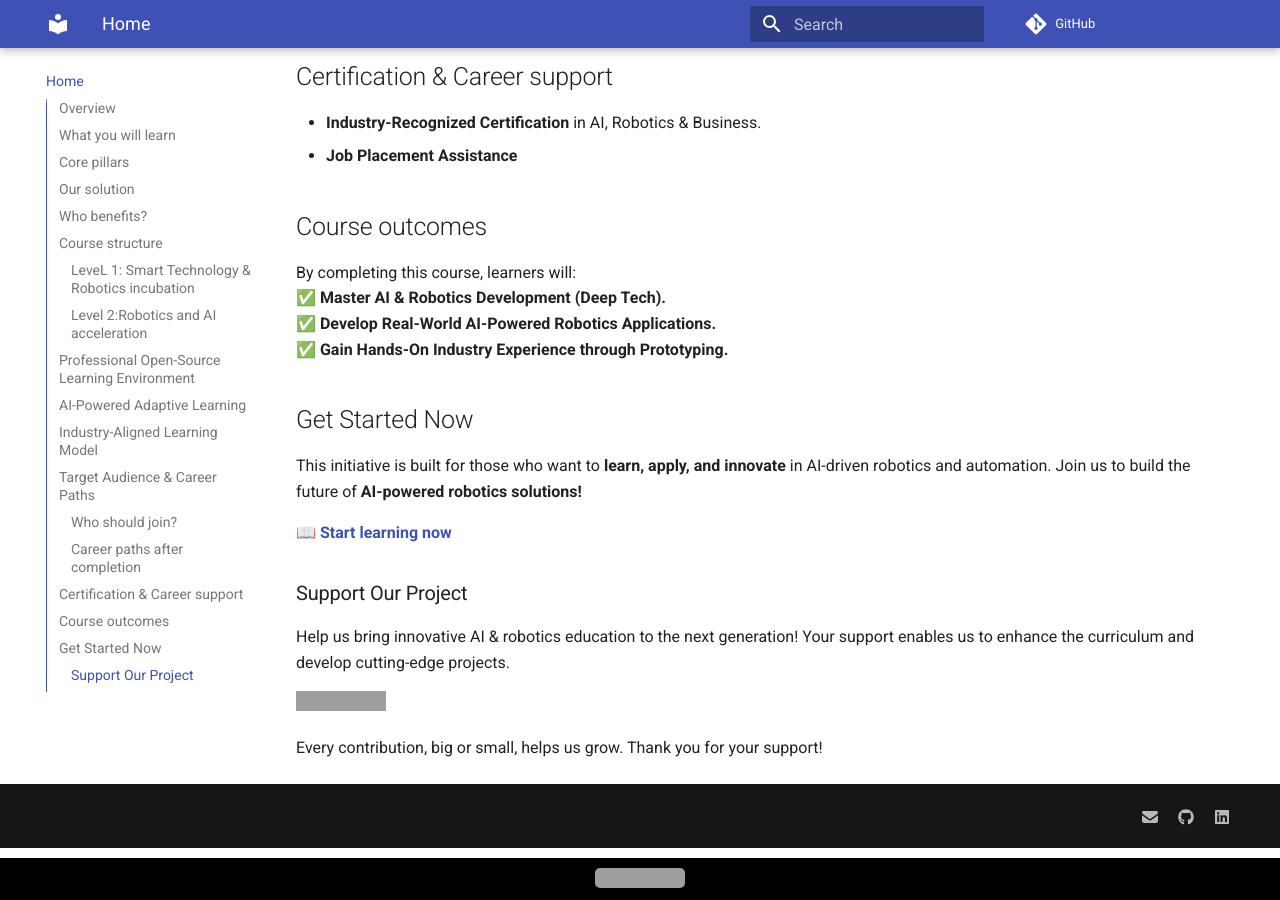
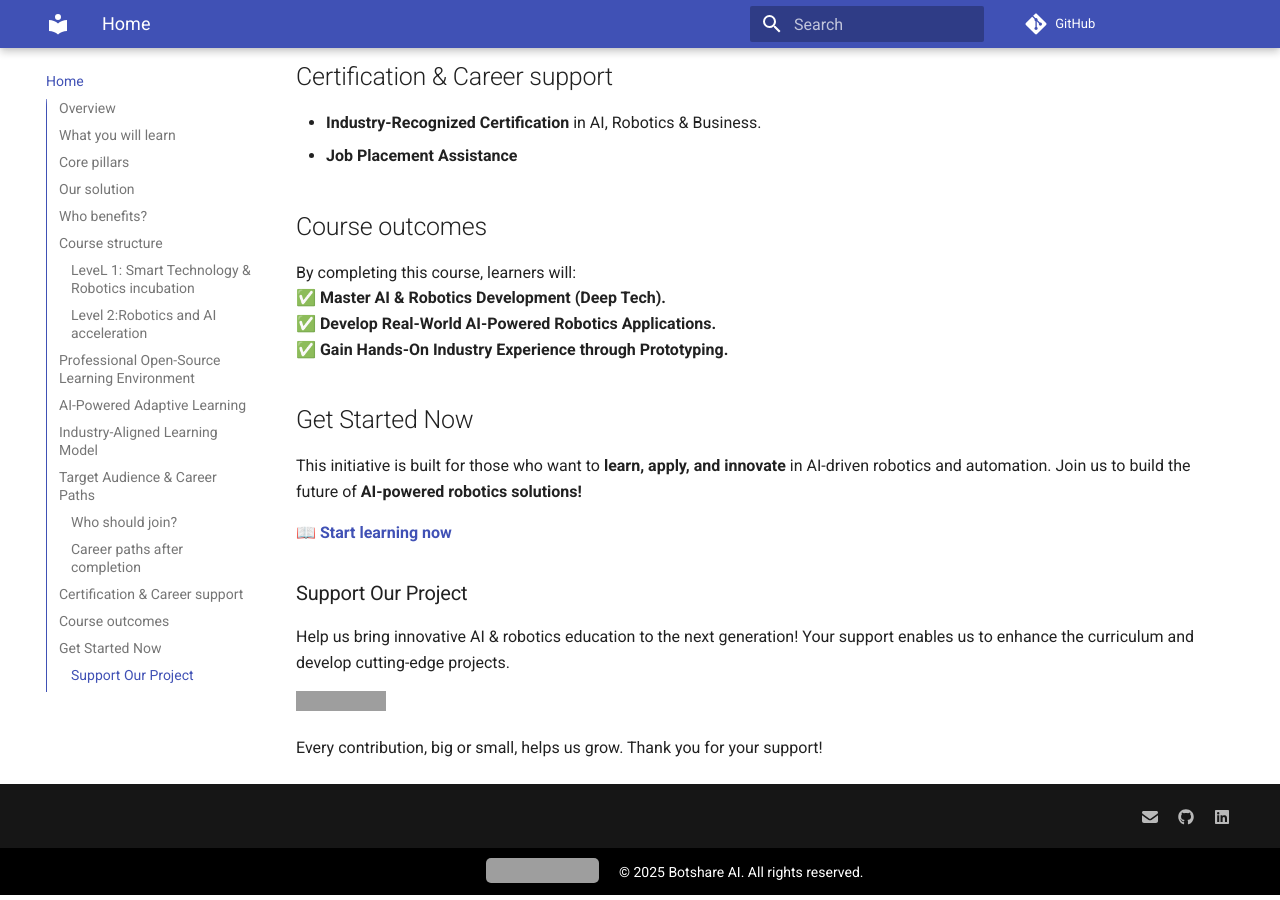
Before and after one commit to BotshareAI/Botshare_book, an MkDocs documentation site: the page built from docs/index.md, in a window 1280 px wide and 900 px high, scrolled down 4264 px. Built offline with MkDocs 1.6.1 and Material for MkDocs 9.7.7, drawn with Linux system fonts in a browser that asks for light colours; grey boxes are pictures that could not be loaded.

Commit message:
Update main.html

```diff
--- a/docs/overrides/main.html
+++ b/docs/overrides/main.html
@@ -2,9 +2,26 @@
 
 {% block footer %}
 {{ super() }}
-<div style="text-align: center; margin-top: 10px; background-color: black; padding: 10px;">
-    <a href="https://www.paypal.com/paypalme/BotshareAI" target="_blank">
-        <img src="https://img.shields.io/badge/Donate-PayPal-black.svg" alt="Donate via PayPal" style="border-radius: 5px;">
+<div style="display: flex; justify-content: center; align-items: center; flex-wrap: wrap; padding: 10px; background-color: black;">
+    <!-- Social Icons -->
+    <a href="mailto:info@botshare.ai" style="margin: 0 10px;">
+        <i class="fa-solid fa-envelope" style="color: white; font-size: 20px;"></i>
     </a>
+    <a href="https://github.com/openAMRobot" style="margin: 0 10px;">
+        <i class="fa-brands fa-github" style="color: white; font-size: 20px;"></i>
+    </a>
+    <a href="https://www.linkedin.com/company/botshare" style="margin: 0 10px;">
+        <i class="fa-brands fa-linkedin" style="color: white; font-size: 20px;"></i>
+    </a>
+
+    <!-- PayPal Button -->
+    <a href="https://www.paypal.com/paypalme/BotshareAI" target="_blank" style="margin: 0 10px;">
+        <img src="https://img.shields.io/badge/Donate-PayPal-black.svg" alt="Donate via PayPal" style="border-radius: 5px; height: 25px;">
+    </a>
+
+    <!-- Copyright Text -->
+    <span style="color: white; font-size: 14px; margin-left: 10px;">
+        © 2025 Botshare AI. All rights reserved.
+    </span>
 </div>
 {% endblock %}
```
